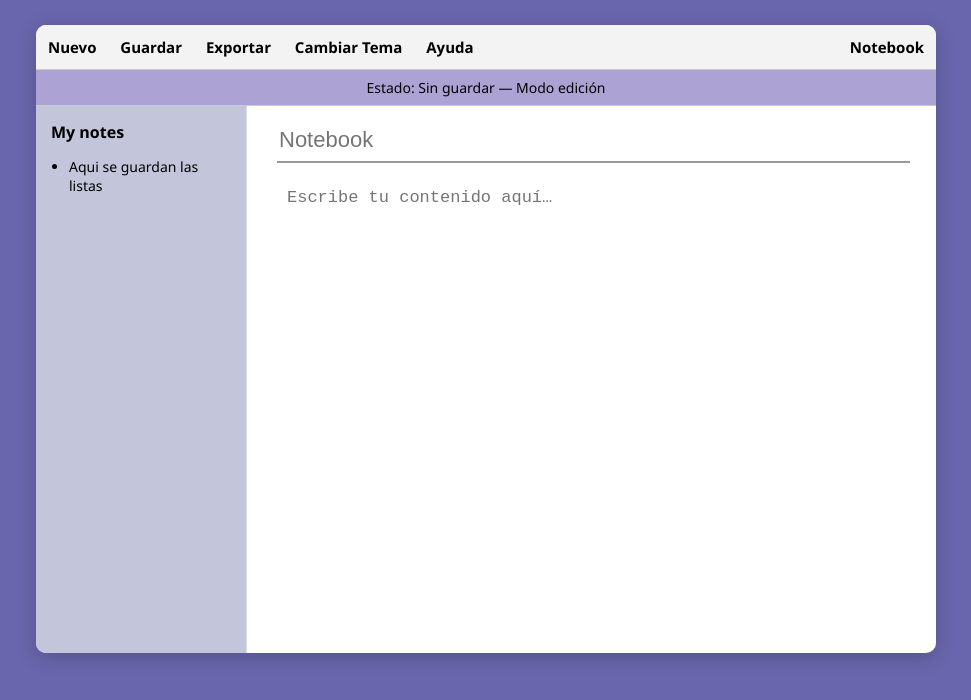
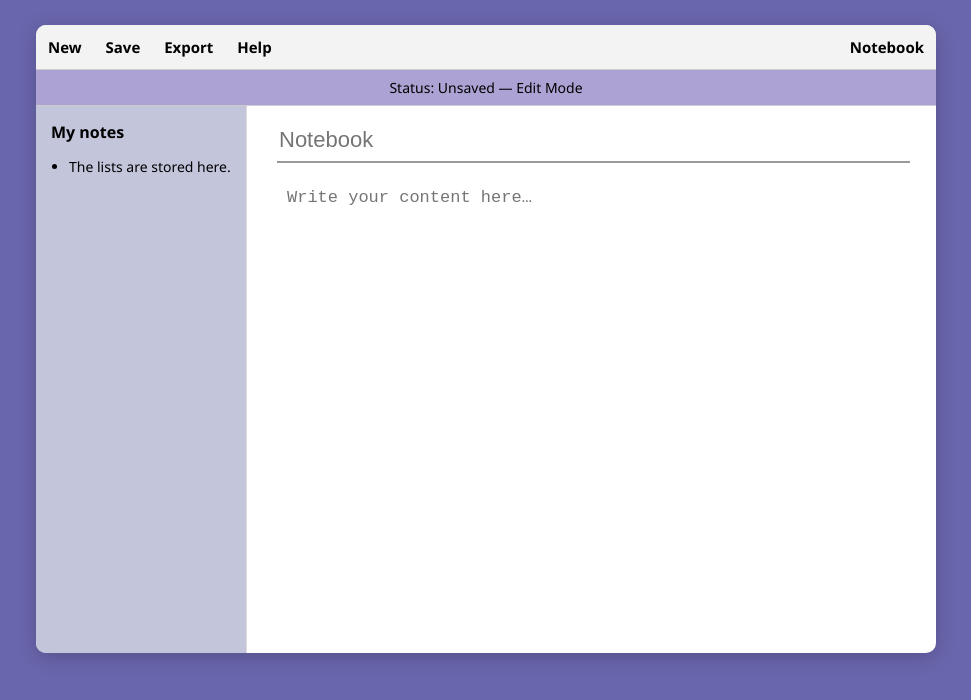
Before and after one commit to ProyectoMinOs/MynOs-repository, a plain HTML site: page notas.html in a window 1280 px wide. Shown: the whole page, without its empty margins (154-1125 px from the left). Drawn offline with Linux system fonts and the light colour scheme.

Commit message:
Translate Spanish text to English in notas.html

```diff
--- a/notas.html
+++ b/notas.html
@@ -13,11 +13,10 @@
 
     <div class="topbar">
         <div class="menu">
-            <span>Nuevo</span>
-            <span>Guardar</span>
-            <span>Exportar</span>
-            <span>Cambiar Tema</span>
-            <span>Ayuda</span>
+            <span>New</span>
+            <span>Save</span>
+            <span>Export</span>
+            <span>Help</span>
         </div>
         <div>
             Notebook
@@ -25,7 +24,7 @@
     </div>
 
     <div class="status">
-        Estado: Sin guardar — Modo edición
+        Status: Unsaved — Edit Mode
     </div>
 
     <div class="layout">
@@ -33,14 +32,14 @@
         <aside class="sidebar">
             <h3>My notes</h3>
             <ul>
-                <li>Aqui se guardan las listas</li>
+                <li>The lists are stored here.</li>
             </ul>
         </aside>
 
         <div class="content">
             <input class="title" type="text" placeholder="Notebook">
 
-            <textarea class="note" placeholder="Escribe tu contenido aquí…"></textarea>
+            <textarea class="note" placeholder="Write your content here…"></textarea>
         </div>
 
     </div>
```
